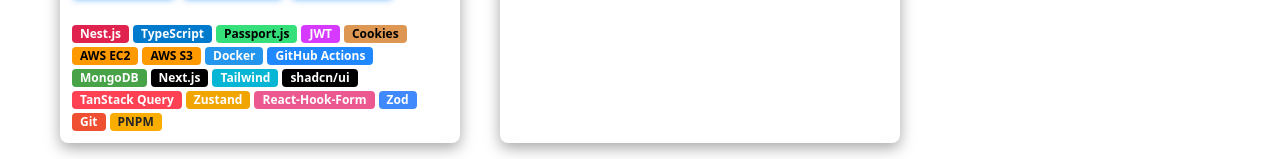
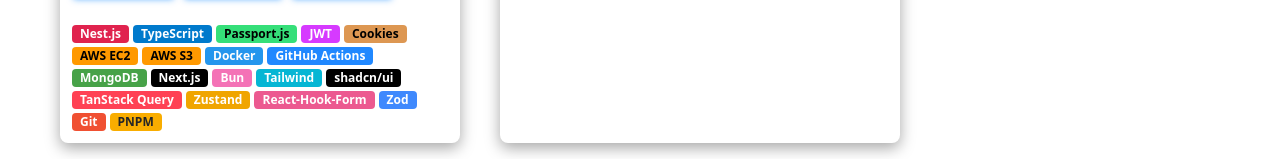
Before and after one commit to mark-elias/MyPortfolio_Next.js, a Next.js app: page /projects in a window 1280 px wide. Shown: the part 638-797 px from the top of the page. Built offline with nearby package versions, Linux system fonts and the light colour scheme.

Commit message:
add bun badge to easyborder card

```diff
--- a/src/constants/projectCard.constants.ts
+++ b/src/constants/projectCard.constants.ts
@@ -35,6 +35,7 @@
       "GitHub Actions",
       "MongoDB",
       "Next.js",
+      "Bun",
       "Tailwind",
       "shadcn/ui",
       "TanStack Query",
```
